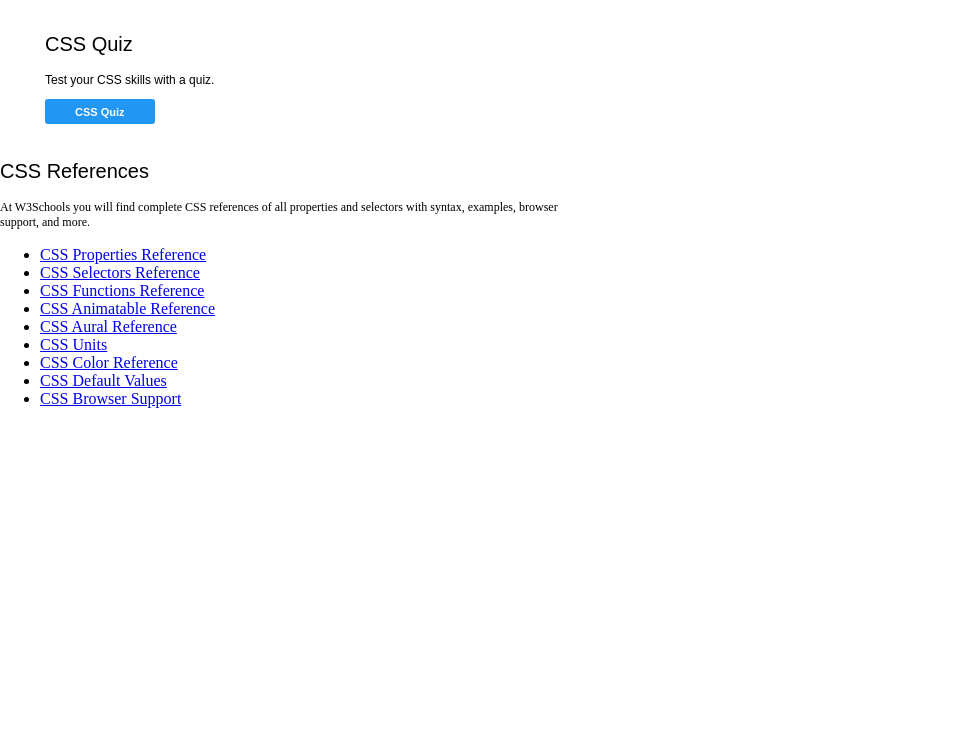
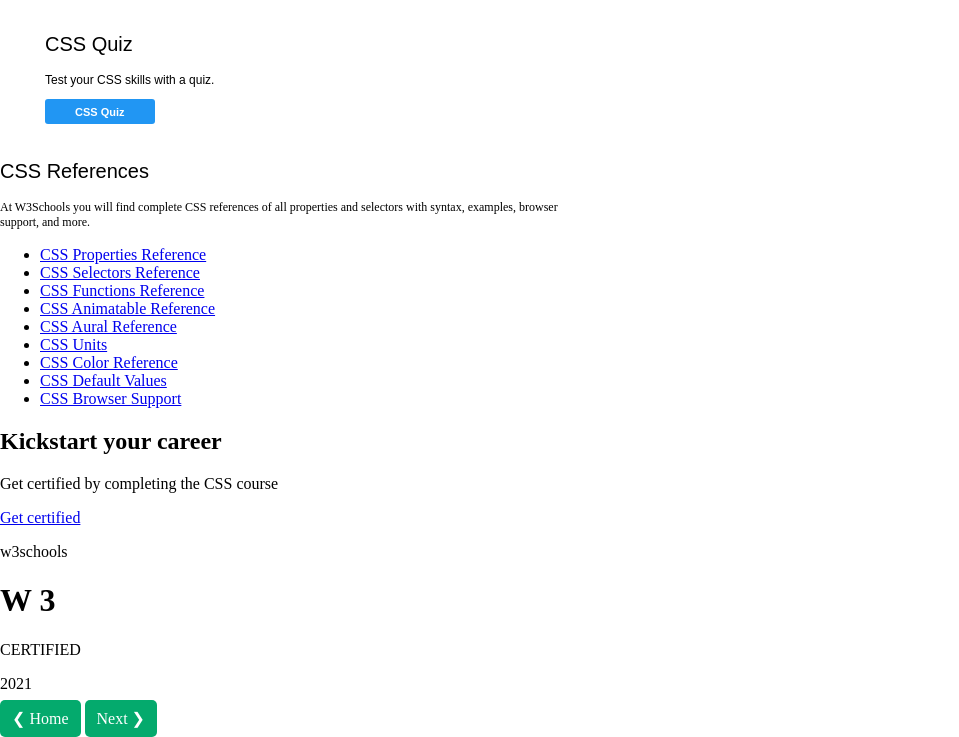
Before and after one commit to GuldanaBaktybekova/24-11-webown, a plain HTML site: page index.html in a window 1280 px wide. Shown: the part 1691-2428 px from the top of the page, without its empty margins (0-959 px from the left). Before the commit the page ends 2115 px from the top, so only its background shows below. Drawn offline with Linux system fonts and the light colour scheme.

Commit message:
add .circle

```diff
--- a/index.html
+++ b/index.html
@@ -12,6 +12,7 @@
       integrity="sha384-DyZ88mC6Up2uqS4h/KRgHuoeGwBcD4Ng9SiP4dIRy0EXTlnuz47vAwmeGwVChigm"
       crossorigin="anonymous"
     />
+
   </head>
   <body>
     <nav class="navbar hover-green">
@@ -180,6 +181,22 @@
           <li><a href="#">CSS Browser Support</a></li>
         </ul>
       </div>
+      <div class="end">
+        <h2>Kickstart your career</h2>
+        <p>Get certified by completing the CSS course</p>
+        <a href="#" class="btn-bord">Get certified</a>
+
+        <div class="cirlce">
+          <p>w3schools</p>
+          <h1>W <span class="big-three">3</span></h1>
+          <p>CERTIFIED</p>
+          <p>2021</p>
+        </div>
+        <div class="small-btn">
+          <a href="#" class="btn small">❮ Home</a>
+          <a href="#" class="btn small">Next ❯</a>
+        </div>
+      </div>
     </main>
 
     <!-- <footer>
```
